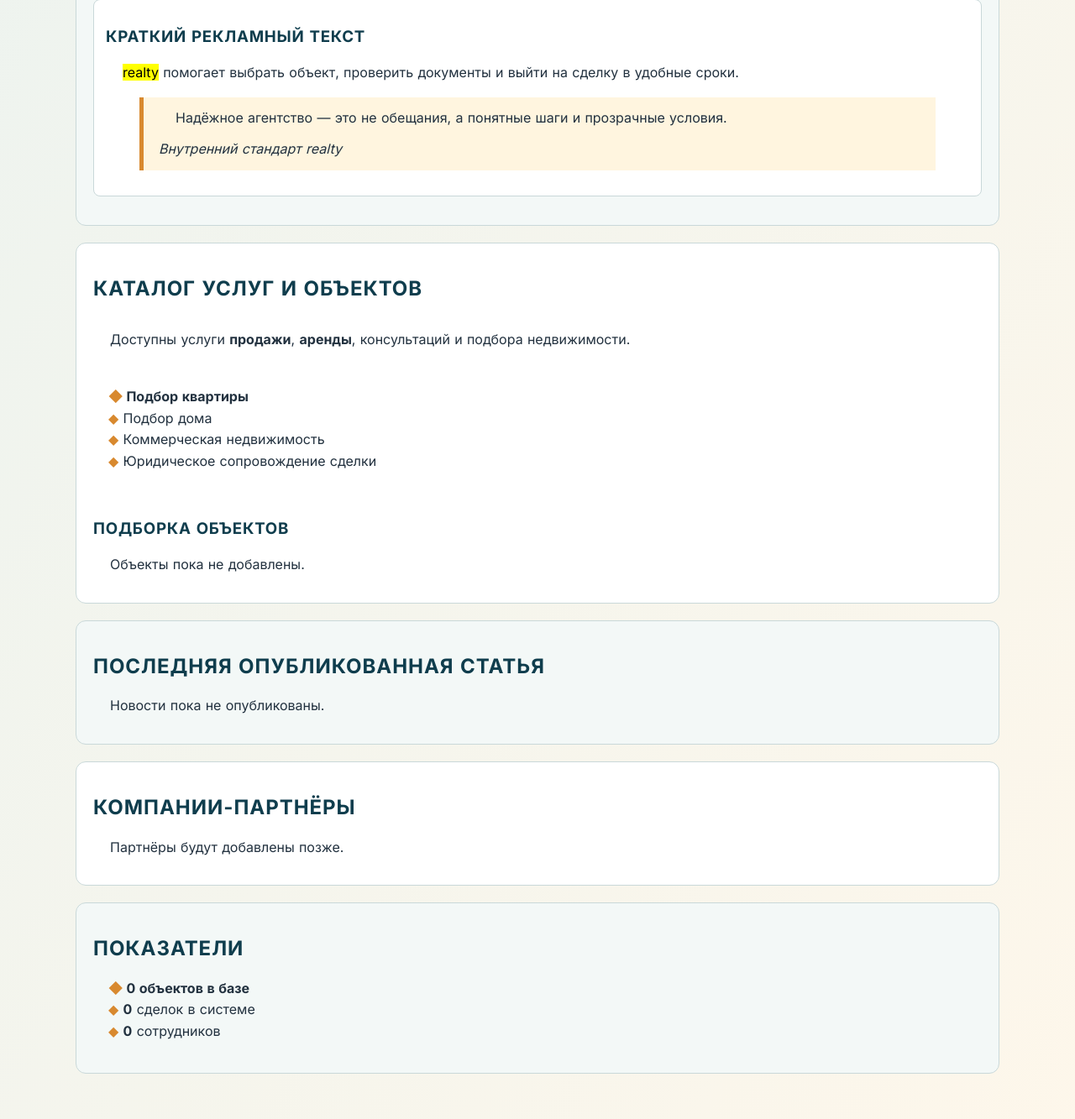
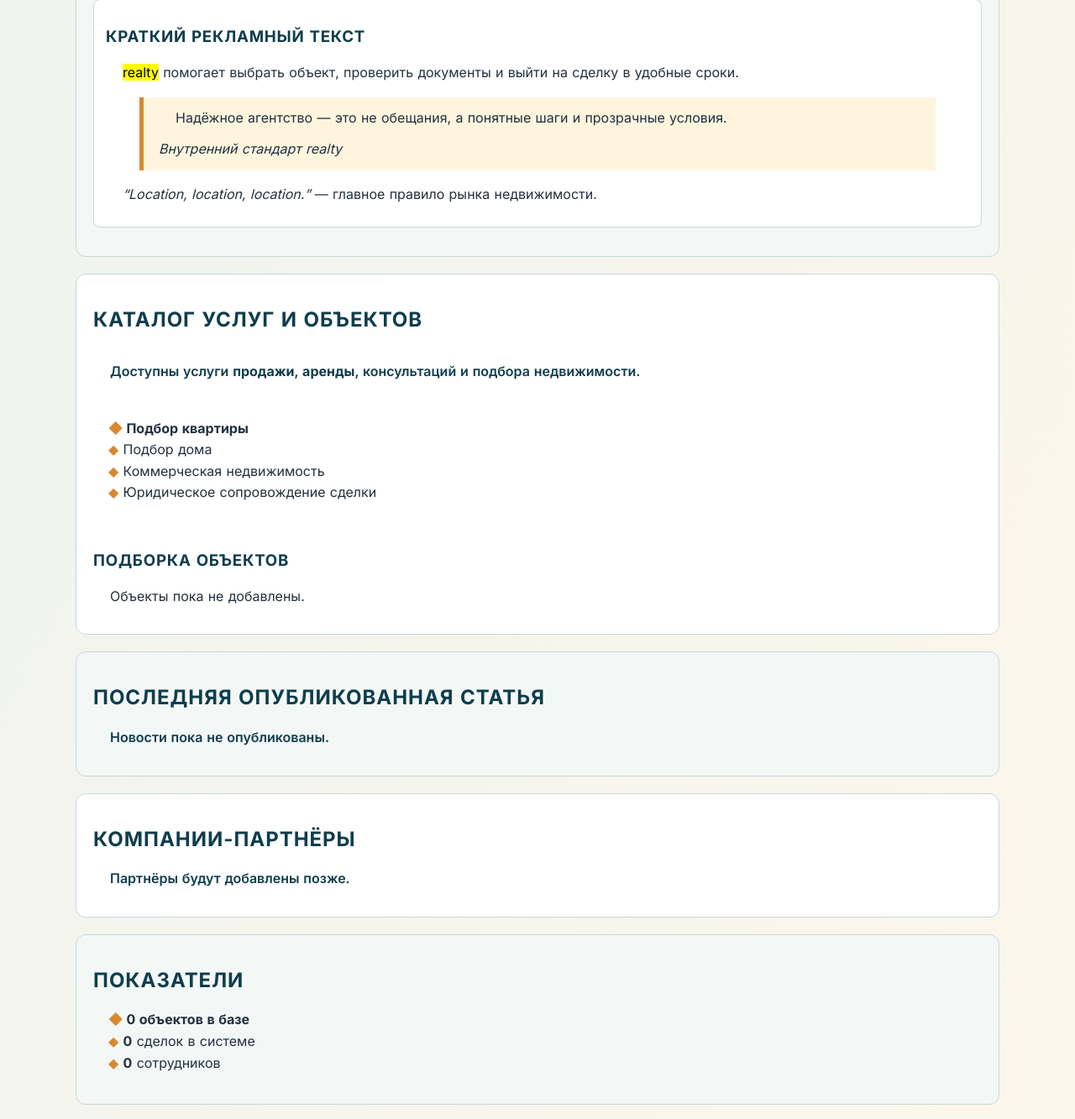
Before and after one commit to MiZentUi/MTDWA, a Django app: page / in a window 1280 px wide. Shown: the part 1992-3325 px from the top of the page at 84% size. Run offline with Django 5.2, Linux system fonts and the light colour scheme; data that the repository does not hold is empty.

Commit message:
fix(lr2): some changes

```diff
--- a/LR1/realty/static/agency/css/style.css
+++ b/LR1/realty/static/agency/css/style.css
@@ -80,6 +80,11 @@ h4 {
 
 h1 {
     font-kerning: normal;
+}
+
+.site-content h2 + p {
+    color: var(--dark);
+    font-weight: 600;
 }
 
 p {
@@ -240,16 +245,28 @@ blockquote {
     background: #fff5df;
 }
 
-q:lang(ru),
-blockquote:lang(ru) {
+q {
+    font-style: italic;
+    quotes: "«" "»" "„" "“";
+}
+
+q:lang(ru) {
     quotes: "«" "»";
 }
 
-q:lang(ru)::before {
+q:lang(en) {
+    quotes: "“" "”" "‘" "’";
+}
+
+q:lang(de) {
+    quotes: "„" "“";
+}
+
+q::before {
     content: open-quote;
 }
 
-q:lang(ru)::after {
+q::after {
     content: close-quote;
 }
 
@@ -429,25 +446,25 @@ q:lang(ru)::after {
     animation: slogan-show 4s infinite;
 }
 
-.home-ani~section:nth-of-type(3) {
+#catalog {
     display: grid;
     grid-template-columns: repeat(auto-fit, minmax(220px, 1fr));
     gap: 14px;
 }
 
-.home-ani~section:nth-of-type(3)>h2,
-.home-ani~section:nth-of-type(3)>p,
-.home-ani~section:nth-of-type(3)>ul,
-.home-ani~section:nth-of-type(3)>section {
+#catalog>h2,
+#catalog>p,
+#catalog>ul,
+#catalog>section {
     grid-column: 1 / -1;
 }
 
-.home-ani~section:nth-of-type(4) article {
+#latest article {
     position: relative;
     padding-top: 34px;
 }
 
-.home-ani~section:nth-of-type(4) article::before {
+#latest article::before {
     content: "Последняя статья";
     position: absolute;
     top: 8px;
--- a/LR1/realty/templates/agency/about.html
+++ b/LR1/realty/templates/agency/about.html
@@ -15,7 +15,7 @@
         {{ company_info.about_text|linebreaks }}
     </section>
 
-    <section>
+    <section id="about-logo">
         <h3>Логотип</h3>
         <figure>
             <img src="{% static company_info.logo_path|default:'agency/img/logo.jpg' %}"
@@ -37,10 +37,10 @@
 
     <section>
         <h3>Реквизиты</h3>
-        {{ company_info.requisites|linebreaks }}
+        <div class="requisites">{{ company_info.requisites|linebreaks }}</div>
     </section>
 
-    <section>
+    <section id="certificate">
 
         <header>
             <p><small>СЕРТИФИКАТ О ЧЛЕНСТВЕ В НАР (НАЦИОНАЛЬНАЯ АССОЦИАЦИЯ РИЭЛТОРОВ)</small></p>
--- a/LR1/realty/templates/agency/home.html
+++ b/LR1/realty/templates/agency/home.html
@@ -48,10 +48,11 @@
             <p>Надёжное агентство — это не обещания, а понятные шаги и прозрачные условия.</p>
             <cite>Внутренний стандарт realty</cite>
         </blockquote>
+        <p><q lang="en">Location, location, location.</q> — главное правило рынка недвижимости.</p>
     </article>
 </section>
 
-<section>
+<section id="catalog">
     <h2>Каталог услуг и объектов</h2>
     <p>Доступны услуги <strong>продажи</strong>, <strong>аренды</strong>, консультаций и подбора недвижимости.</p>
     <ul>
@@ -75,7 +76,7 @@
     </section>
 </section>
 
-<section>
+<section id="latest">
     <h2>Последняя опубликованная статья</h2>
     {% if latest_article %}
     <article>
@@ -90,7 +91,7 @@
     {% endif %}
 </section>
 
-<section>
+<section id="partners">
     <h2>Компании-партнёры</h2>
     {% if partners %}
     <ul>
--- a/LR1/realty/templates/agency/news_detail.html
+++ b/LR1/realty/templates/agency/news_detail.html
@@ -21,7 +21,7 @@
             </figure>
         {% endif %}
         <p><strong>{{ article.summary }}</strong></p>
-        <section>
+        <section id="article-text">
             <h3>Текст статьи</h3>
             {{ article.body|linebreaks }}
         </section>
```
Also changed, not shown: other parts of LR1/realty/static/agency/css/style.css (+55 -19 lines), LR1/realty/static/agency/img/cert-bg.png (added), LR1/realty/static/agency/img/cert-border.png (added).
